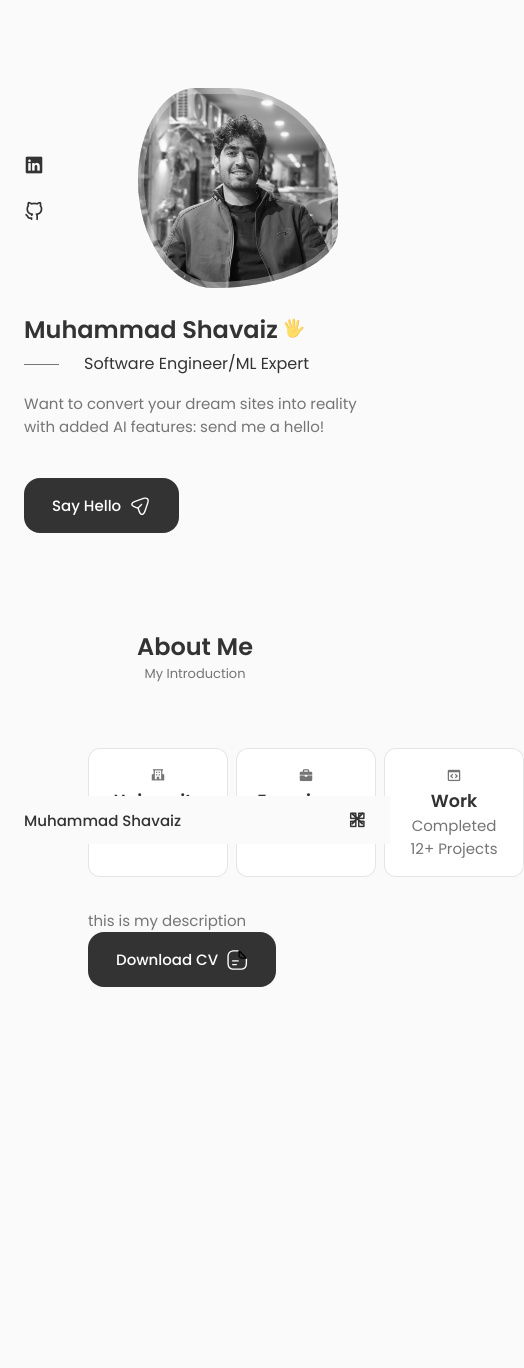
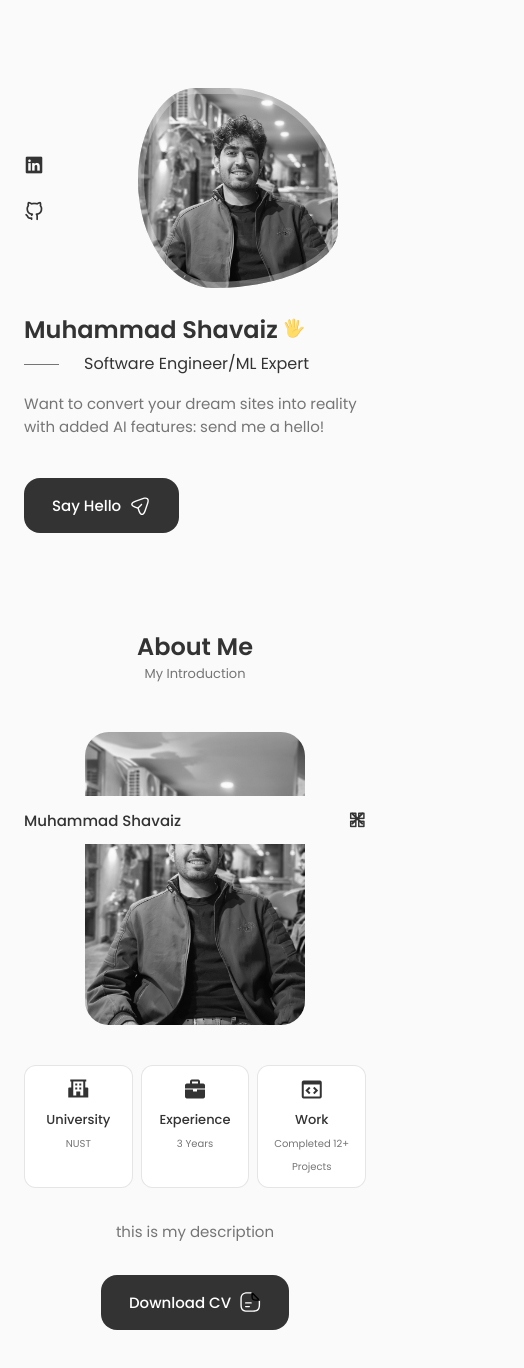
Before and after one commit to MuhammadShavaiz/Portfolio, a React (Create React App) app: page / in a window 390 px wide. Shown: the top 1368 px of the page, 524 px wide, since content can reach past the window. Before the commit the page ends 1051 px from the top, so only its background shows below. Built offline with nearby package versions, Linux system fonts and the light colour scheme.

Commit message:
initial commit

```diff
--- a/src/App.css
+++ b/src/App.css
@@ -185,8 +185,15 @@
 
 /* for medium devices */
 @media screen and (max-width: 768px) {
+  body{
+    margin: 0 0 var(--header-height);
+  }
   .section{
     padding: 2rem 0 4rem;
+  }
+
+  .section__subtitle{
+    margin-bottom: var(--mb-3);
   }
 }
 
--- a/src/components/About/About.css
+++ b/src/components/About/About.css
@@ -23,3 +23,73 @@
     text-align: center;
     padding: 1rem 1.25rem;
 }
+
+.about__icon{
+    font-size: 1.5rem;
+    color: var(--title-color);
+    margin-bottom: var(--mb-0-5);
+}
+
+.about__title{
+    font-size: var(--small-font-size);
+    font-weight: var(--font-medium);
+}
+
+.about__subtitle{
+    font-size: var(--tiny-font-size);
+}
+
+.about__description{
+    padding:0 4rem 0 0;
+    margin-bottom: var(--mb-2-5);
+}
+
+/* BREAKPOINTS */
+/* for large devices */
+@media screen and (max-width: 992px) {
+    .about__container{
+        grid-template-columns: 1fr;
+        row-gap: 2.5rem;
+    }
+
+    .about__img{
+        width: 220px;
+    }
+
+    .about__box{
+        padding: 0.7rem 0.5rem;
+    }
+
+    .about__data{
+        text-align: center;
+    }
+
+    .about__info{
+        justify-content: center;
+    }
+
+    .about__description{
+        padding: 0 5rem;
+        margin-bottom: 2rem;
+    }
+  }
+
+
+  /* for small devices */
+  @media screen and (max-width: 576px) {
+    .about__info{
+        grid-template-columns: repeat(3, 1fr);
+    }
+
+    .about__description{
+        padding: 0;
+    }
+  }
+
+  /* for extra small devices */
+  @media screen and (max-width: 350px) {
+    .about__info{
+        grid-template-columns: repeat(2, 1fr);
+    }
+
+    }
```
